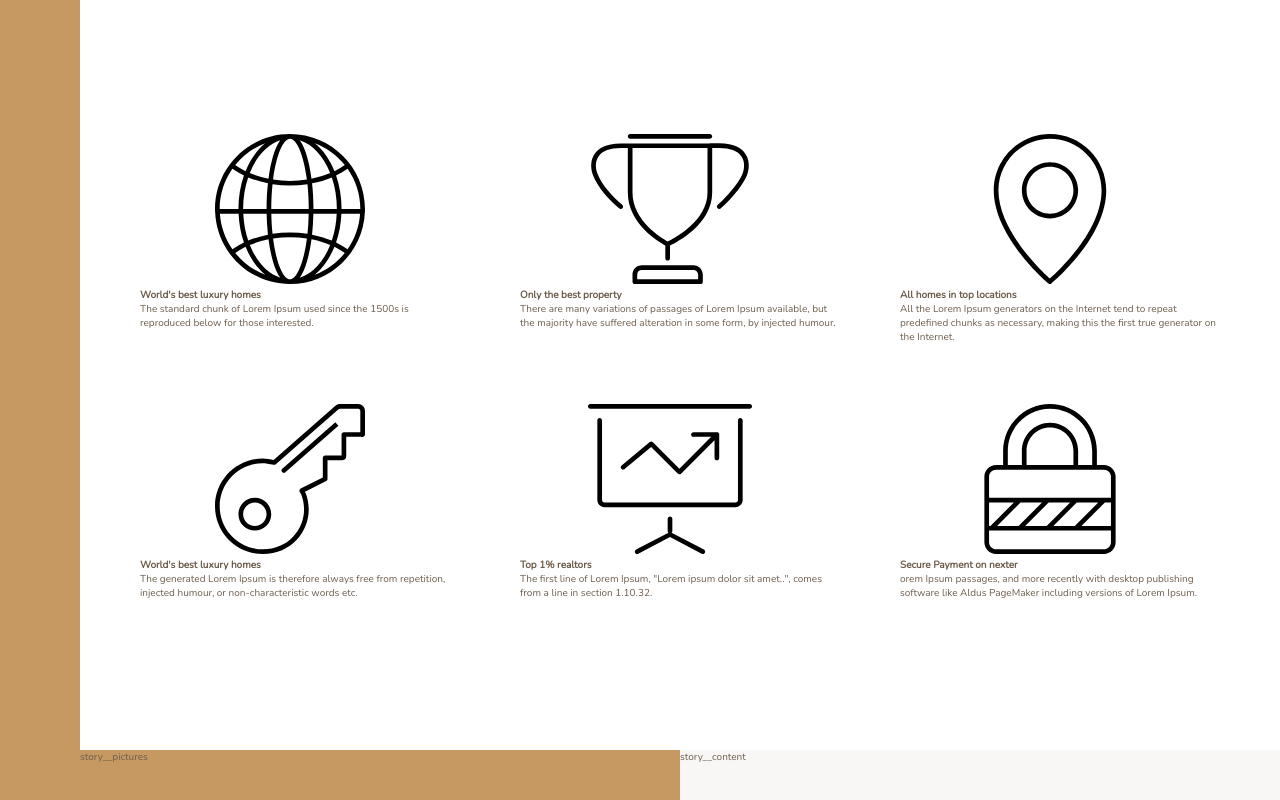
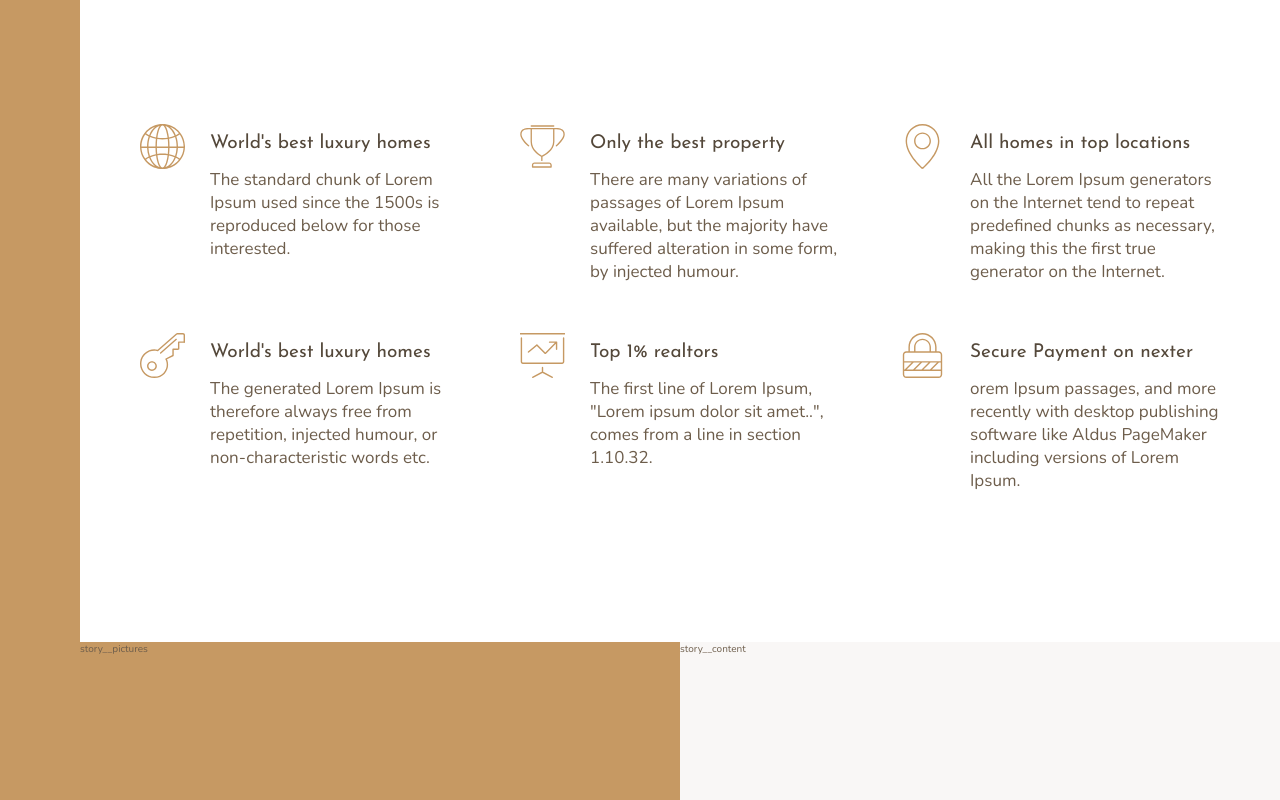
Before and after one commit to sumancsnit/photos-gallery-css-grid, a website: page index.html in a window 1280 px wide. Shown: the part 656-1456 px from the top of the page. Drawn offline with nearby package versions, Linux system fonts and the light colour scheme.

Commit message:
grid auto-fit

```diff
--- a/index.html
+++ b/index.html
@@ -23,20 +23,20 @@
 
     <section class="features">
       <div class="feature">
-        <svg class="featue__icon">
+        <svg class="feature__icon">
           <use xlink:href="img/sprite.svg#icon-global"></use>
         </svg>
-        <h4 class="heading-4">World's best luxury homes</h4>
+        <h4 class="heading-4 heading-4--dark">World's best luxury homes</h4>
         <p class="feature__text">
           The standard chunk of Lorem Ipsum used since the 1500s is reproduced
           below for those interested.
         </p>
       </div>
       <div class="feature">
-        <svg class="featue__icon">
+        <svg class="feature__icon">
           <use xlink:href="img/sprite.svg#icon-trophy"></use>
         </svg>
-        <h4 class="heading-4">Only the best property</h4>
+        <h4 class="heading-4 heading-4--dark">Only the best property</h4>
         <p class="feature__text">
           There are many variations of passages of Lorem Ipsum available, but
           the majority have suffered alteration in some form, by injected
@@ -44,10 +44,10 @@
         </p>
       </div>
       <div class="feature">
-        <svg class="featue__icon">
+        <svg class="feature__icon">
           <use xlink:href="img/sprite.svg#icon-map-pin"></use>
         </svg>
-        <h4 class="heading-4">All homes in top locations</h4>
+        <h4 class="heading-4 heading-4--dark">All homes in top locations</h4>
         <p class="feature__text">
           All the Lorem Ipsum generators on the Internet tend to repeat
           predefined chunks as necessary, making this the first true generator
@@ -56,30 +56,30 @@
       </div>
 
       <div class="feature">
-        <svg class="featue__icon">
+        <svg class="feature__icon">
           <use xlink:href="img/sprite.svg#icon-key"></use>
         </svg>
-        <h4 class="heading-4">World's best luxury homes</h4>
+        <h4 class="heading-4 heading-4--dark">World's best luxury homes</h4>
         <p class="feature__text">
           The generated Lorem Ipsum is therefore always free from repetition,
           injected humour, or non-characteristic words etc.
         </p>
       </div>
       <div class="feature">
-        <svg class="featue__icon">
+        <svg class="feature__icon">
           <use xlink:href="img/sprite.svg#icon-presentation"></use>
         </svg>
-        <h4 class="heading-4">Top 1% realtors</h4>
+        <h4 class="heading-4 heading-4--dark">Top 1% realtors</h4>
         <p class="feature__text">
           The first line of Lorem Ipsum, "Lorem ipsum dolor sit amet..", comes
           from a line in section 1.10.32.
         </p>
       </div>
       <div class="feature">
-        <svg class="featue__icon">
+        <svg class="feature__icon">
           <use xlink:href="img/sprite.svg#icon-lock"></use>
         </svg>
-        <h4 class="heading-4">Secure Payment on nexter</h4>
+        <h4 class="heading-4 heading-4--dark">Secure Payment on nexter</h4>
         <p class="feature__text">
           orem Ipsum passages, and more recently with desktop publishing
           software like Aldus PageMaker including versions of Lorem Ipsum.
--- a/sass/_features.scss
+++ b/sass/_features.scss
@@ -2,6 +2,26 @@
   grid-column: center-start / center-end;
   margin: 15rem 0;
   display: grid;
-  grid-template-columns: repeat(3, 1fr);
+  // grid-template-columns: repeat(3, 1fr);
+  grid-template-columns: repeat(auto-fit, minmax(25rem, 1fr)); // responsive
   grid-gap: 6rem;
+  align-items: start;
 }
+
+.feature {
+  display: grid;
+  grid-template-columns: min-content 1fr;
+  grid-row-gap: 1.5rem;
+  grid-column-gap: 2.5rem;
+  &__icon {
+    fill: $color-primary;
+    width: 4.5rem;
+    height: 4.5rem;
+    grid-row: 1 / span 2; // -1 dosen't work on implicit grid
+    transform: translateY(-1rem);
+  }
+
+  &__text {
+    font-size: 1.7rem;
+  }
+}
--- a/sass/_typography.scss
+++ b/sass/_typography.scss
@@ -0,0 +1,27 @@
+%heading {
+  font-family: $font-display;
+  font-weight: 400;
+}
+
+.heading-1 {
+  @extend %heading;
+}
+
+.heading-2 {
+  @extend %heading;
+}
+
+.heading-3 {
+  @extend %heading;
+}
+
+.heading-4 {
+  @extend %heading;
+  font-size: 1.9rem;
+  &--light {
+    color: $color-grey-light-1;
+  }
+  &--dark {
+    color: $color-grey-dark-1;
+  }
+}
```
Also changed, not shown: css/style.css.
